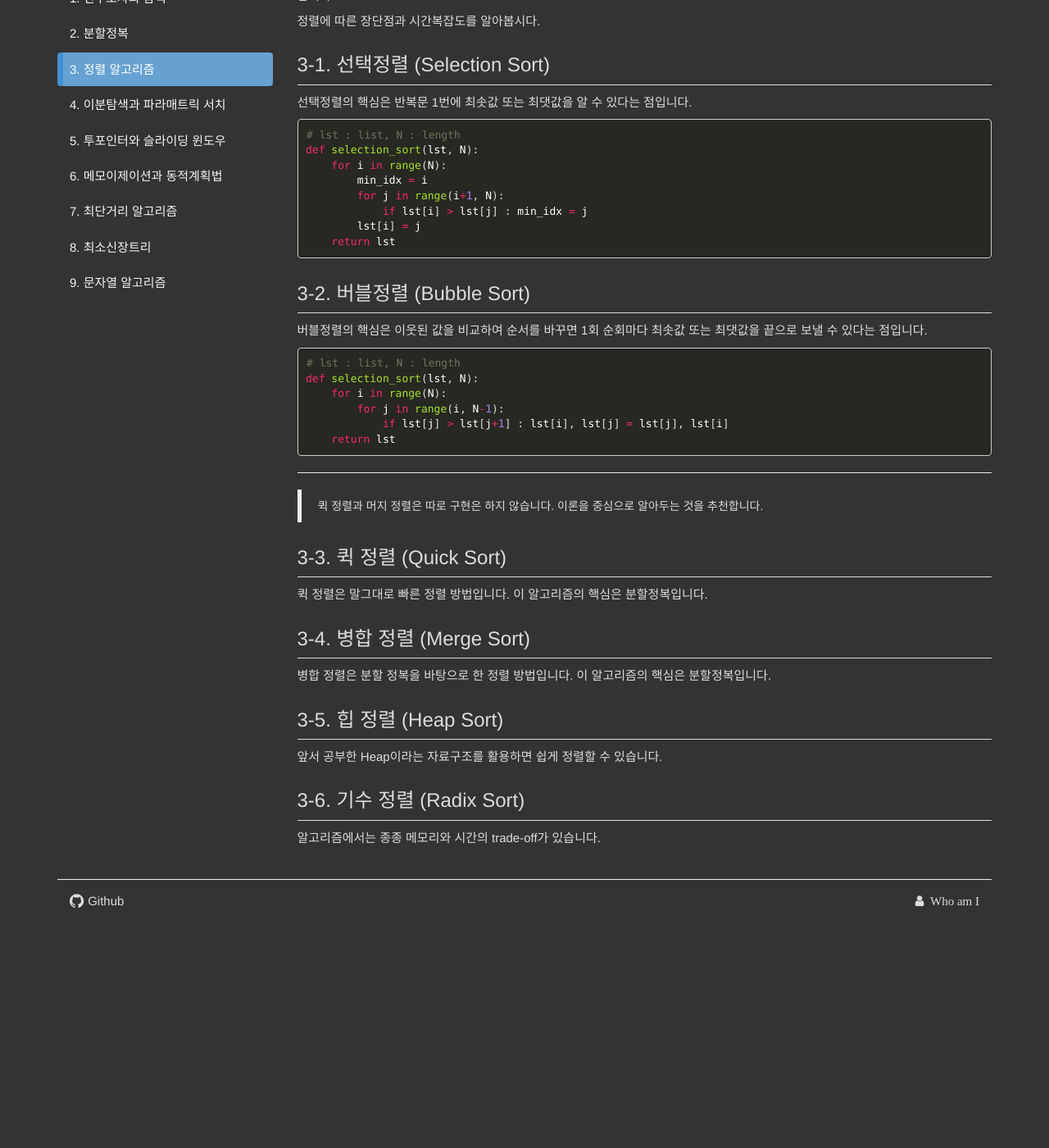
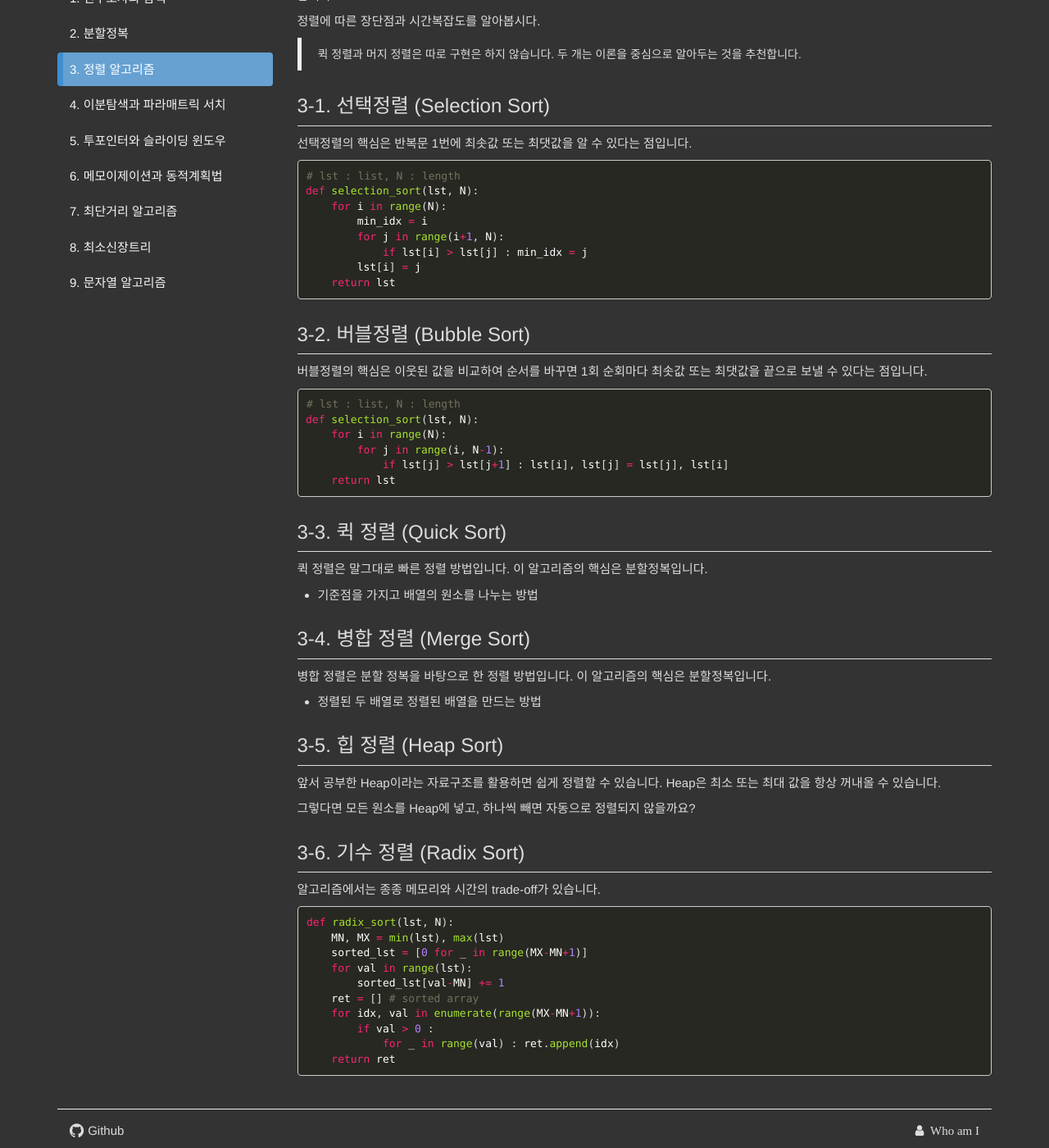
Before and after one commit to subinium/Algorithm, a Jekyll site: the page built from docs/chapter03/3.md, in a window 1280 px wide and 1400 px high, scrolled down 216 px. Shown: the whole window at 82% size. Built offline with Jekyll 4.4.1, drawn with Linux system fonts in a browser that asks for light colours; nearby versions of some CDN libraries; library files that are not in the unit come from our copies; comment, search, counter and statistics services are not loaded; before the commit the page ends 1336 px from its top, so only the background shows below that.

Commit message:
Total update

````diff
--- a/docs/chapter03/3.md
+++ b/docs/chapter03/3.md
@@ -8,6 +8,8 @@ title: "3. 정렬 알고리즘"
 정렬만 하더라도 문제가 쉬워지는 경우가 있기에 꼭 알아야하는 알고리즘이기도 합니다.
 
 정렬에 따른 장단점과 시간복잡도를 알아봅시다.
+
+> 퀵 정렬과 머지 정렬은 따로 구현은 하지 않습니다. 두 개는 이론을 중심으로 알아두는 것을 추천합니다.
 
 ## 3-1. 선택정렬 (Selection Sort)
 
@@ -37,22 +39,38 @@ def selection_sort(lst, N):
     return lst
 ```
 
----
-
-> 퀵 정렬과 머지 정렬은 따로 구현은 하지 않습니다. 이론을 중심으로 알아두는 것을 추천합니다.
-
 ## 3-3. 퀵 정렬 (Quick Sort)
 
 퀵 정렬은 말그대로 빠른 정렬 방법입니다. 이 알고리즘의 핵심은 분할정복입니다.
+
+- 기준점을 가지고 배열의 원소를 나누는 방법
 
 ## 3-4. 병합 정렬 (Merge Sort)
 
 병합 정렬은 분할 정복을 바탕으로 한 정렬 방법입니다. 이 알고리즘의 핵심은 분할정복입니다.
 
+- 정렬된 두 배열로 정렬된 배열을 만드는 방법
+
 ## 3-5. 힙 정렬 (Heap Sort)
 
 앞서 공부한 Heap이라는 자료구조를 활용하면 쉽게 정렬할 수 있습니다.
+Heap은 최소 또는 최대 값을 항상 꺼내올 수 있습니다.
+
+그렇다면 모든 원소를 Heap에 넣고, 하나씩 빼면 자동으로 정렬되지 않을까요?
 
 ## 3-6. 기수 정렬 (Radix Sort)
 
 알고리즘에서는 종종 메모리와 시간의 trade-off가 있습니다.
+
+``` python
+def radix_sort(lst, N):
+    MN, MX = min(lst), max(lst)
+    sorted_lst = [0 for _ in range(MX-MN+1)]
+    for val in range(lst):
+        sorted_lst[val-MN] += 1
+    ret = [] # sorted array
+    for idx, val in enumerate(range(MX-MN+1)):
+        if val > 0 :
+            for _ in range(val) : ret.append(idx)
+    return ret
+```
````
Also changed, not shown: docs/chapter01/4.md (+38 -1 lines), docs/chapter02/4.md (+3 -3 lines).
